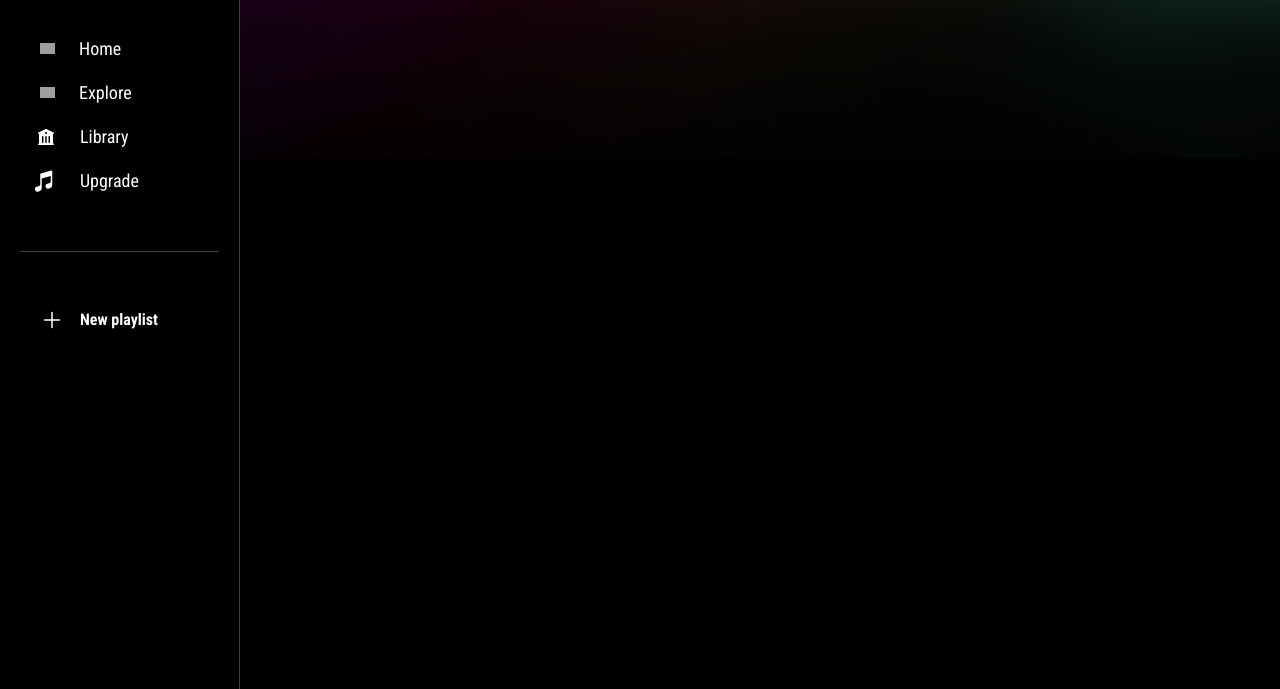
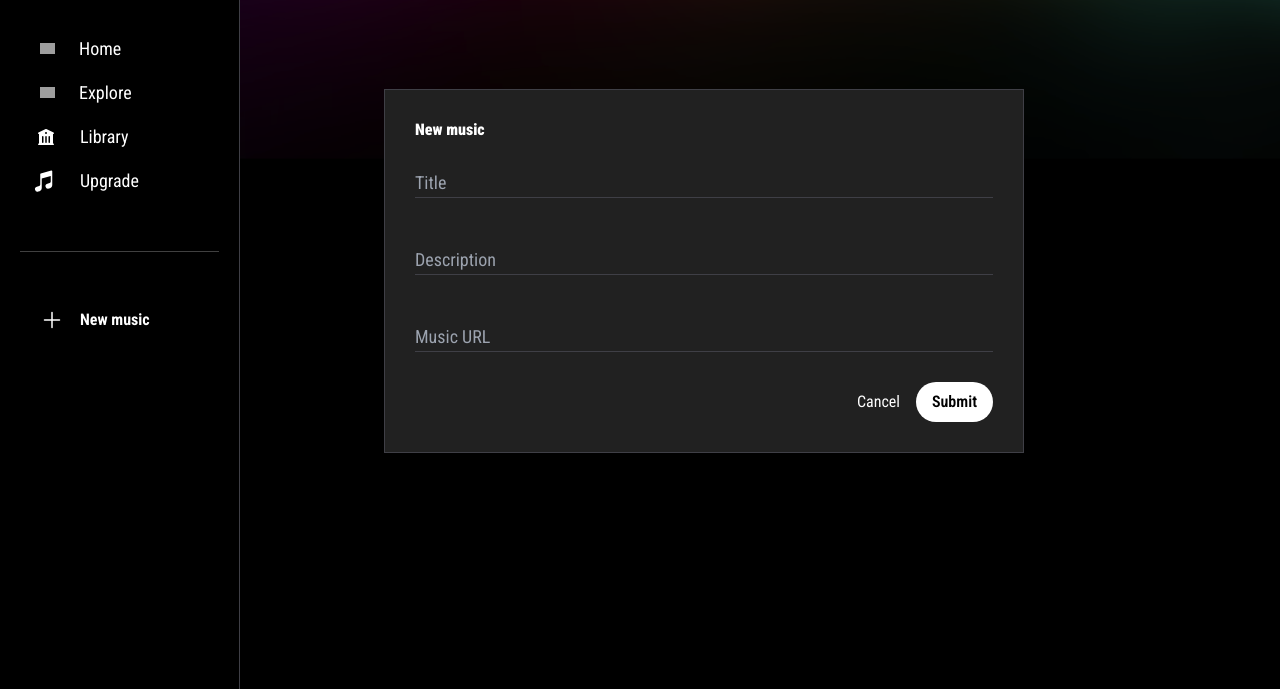
Before and after one commit to 0thigs/Youtube_music, a Flask app: template src/templates/base.html in a window 1280 px wide. Shown: the part 111-800 px from the top of the page. Run offline with Flask 3, Linux system fonts and the light colour scheme; the template is opened without the code that fills it, so the values that code supplies are empty; some libraries are stand-ins or nearby versions; grey boxes are pictures that could not be loaded.

Commit message:
🧱templates: add popup forms

```diff
--- /dev/null
+++ b/src/static/scripts/togglePopup.js
@@ -0,0 +1,3 @@
+let TogglePopup = () => {
+    console.log("Action Required!")
+}
--- /dev/null
+++ b/src/templates/components/new_music.html
@@ -0,0 +1,16 @@
+<form class="fixed top-[25%] left-[30%] w-[640px] bg-[#212121] border-[0.5px] p-[30px] border-zinc-700">
+    <header class="flex justify-start items-center pb-[30px]">
+        <h3>New music</h3>
+    </header>
+
+    <div class="flex flex-col gap-5 pb-[30px]">
+        <input class="bg-transparent outline-none w-full font-normal text-lg border-b border-zinc-700 focus:border-blue-700 transition duration-100" type="text" placeholder="Title">
+        <input class="bg-transparent outline-none w-full font-normal text-lg border-b border-zinc-700 focus:border-blue-700 transition duration-100" type="text" placeholder="Description">
+        <input class="bg-transparent outline-none w-full font-normal text-lg border-b border-zinc-700 focus:border-blue-700 transition duration-100" type="text" placeholder="Music URL">
+    </div>
+
+    <footer class="flex justify-end items-center gap-3">
+        <button class="font-normal text-md hover:opacity-50 transition duration-50">Cancel</button>
+        <button class="font-semibold text-md px-3 py-2 rounded-full bg-white text-black hover:opacity-50 transition duration-50" type="submit">Submit</button>
+    </footer>
+</form>
--- a/src/templates/components/sidebar.html
+++ b/src/templates/components/sidebar.html
@@ -1,3 +1,4 @@
+
 <div class="fixed h-full bg-black w-[240px] z-50 p-[20px] border-r border-zinc-700 flex flex-col gap-12">
     <div class="flex w-[100%] justify-between">
         <button>
@@ -11,39 +12,43 @@
     <div>
         <button class="flex justify-start items-center gap-4 pl-5 py-2 w-full hover:bg-[#1D1D1D] rounded">
             <img src="https://www.unhcr.org/spotlight/wp-content/uploads/sites/55/2021/05/Icon-test-House-white.png" width="15px" height="auto">
-            <p class="text-lg font-normal">Home</p>
+            <p class="text-lg font-normal mb-0">Home</p>
         </button>
 
         <button class="flex justify-start items-center gap-4 pl-5 py-2 w-full hover:bg-[#1D1D1D] rounded">
             <img src="https://www.clker.com/cliparts/v/C/2/9/I/6/search-icon-white-md.png" width="15px" height="auto">
-            <p class="text-lg font-normal">Explore</p>
+            <p class="text-lg font-normal mb-0">Explore</p>
         </button>
 
         <button class="flex justify-start items-center gap-4 pl-4 py-2 w-full hover:bg-[#1D1D1D] rounded">
             <svg xmlns="http://www.w3.org/2000/svg" viewBox="0 0 20 20" fill="#fff" class="w-5 h-5 ">
                 <path fill-rule="evenodd" d="M9.674 2.075a.75.75 0 0 1 .652 0l7.25 3.5A.75.75 0 0 1 17 6.957V16.5h.25a.75.75 0 0 1 0 1.5H2.75a.75.75 0 0 1 0-1.5H3V6.957a.75.75 0 0 1-.576-1.382l7.25-3.5ZM11 6a1 1 0 1 1-2 0 1 1 0 0 1 2 0ZM7.5 9.75a.75.75 0 0 0-1.5 0v5.5a.75.75 0 0 0 1.5 0v-5.5Zm3.25 0a.75.75 0 0 0-1.5 0v5.5a.75.75 0 0 0 1.5 0v-5.5Zm3.25 0a.75.75 0 0 0-1.5 0v5.5a.75.75 0 0 0 1.5 0v-5.5Z" clip-rule="evenodd" />
               </svg>
-            <p class="text-lg font-normal">Library</p>
+            <p class="text-lg font-normal mb-0">Library</p>
         </button>
 
         <button class="flex justify-start items-center gap-4 pl-3 py-2 w-full hover:bg-[#1D1D1D] rounded">
             <svg xmlns="http://www.w3.org/2000/svg" viewBox="0 0 24 24" fill="currentColor" class="w-6 h-6">
                 <path fill-rule="evenodd" d="M19.952 1.651a.75.75 0 0 1 .298.599V16.303a3 3 0 0 1-2.176 2.884l-1.32.377a2.553 2.553 0 1 1-1.403-4.909l2.311-.66a1.5 1.5 0 0 0 1.088-1.442V6.994l-9 2.572v9.737a3 3 0 0 1-2.176 2.884l-1.32.377a2.553 2.553 0 1 1-1.402-4.909l2.31-.66a1.5 1.5 0 0 0 1.088-1.442V5.25a.75.75 0 0 1 .544-.721l10.5-3a.75.75 0 0 1 .658.122Z" clip-rule="evenodd" />
             </svg>
-            <p class="text-lg font-normal">Upgrade</p>
+            <p class="text-lg font-normal mb-0">Upgrade</p>
         </button>
     </div>
 
     <hr>
 
     <div>
-        <button class="flex justify-start items-center gap-3 pl-5 py-2 w-full hover:bg-[#1D1D1D] rounded-full">
+        <button class="flex justify-start items-center gap-3 pl-5 py-2 w-full hover:bg-[#1D1D1D] rounded-full" onclick="TogglePopup()">
             <svg xmlns="http://www.w3.org/2000/svg" viewBox="0 0 24 24" fill="currentColor" class="w-6 h-6">
                 <path fill-rule="evenodd" d="M12 3.75a.75.75 0 0 1 .75.75v6.75h6.75a.75.75 0 0 1 0 1.5h-6.75v6.75a.75.75 0 0 1-1.5 0v-6.75H4.5a.75.75 0 0 1 0-1.5h6.75V4.5a.75.75 0 0 1 .75-.75Z" clip-rule="evenodd" />
             </svg>
-            <p class="font-bold">
-                New playlist
+            <p class="font-bold mb-0 ">
+                New music
             </p>
         </button>
     </div>
 </div>
+
+<script src="{{url_for('static', filename='togglePopup.js')}}"></script>
+
+{% include 'components/new_music.html'%}
--- a/src/templates/homepage.html
+++ b/src/templates/homepage.html
@@ -6,8 +6,6 @@ Youtube Music
 {% endblock%}
 
 <!-- CONTENT -->
-
-<!-- {% include 'components/new_playlist.html'%} -->
 
 {% block body %}
 
```
Also changed, not shown: src/templates/base.html (+5 -5 lines), src/templates/components/new_playlist.html (deleted, +0 -10 lines).
